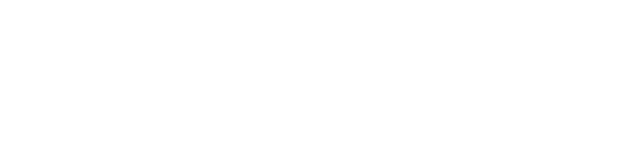
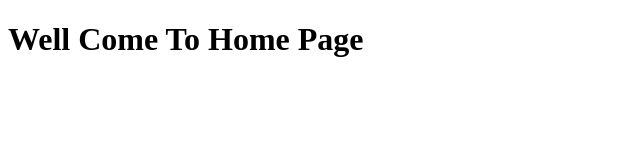
Before and after one commit to nikhil-bacancy/First-App-In-Node-Js, a plain HTML site: page home.html in a window 1280 px wide. Shown: the whole page, without its empty margins (0-640 px from the left). Drawn offline with Linux system fonts and the light colour scheme.

Commit message:
Simple Page Redirection With Content

```diff
--- a/home.html
+++ b/home.html
@@ -4,6 +4,6 @@
 	<title>Home Page</title>
 </head>
 <body>
-	<label></label>
+	<h1>Well Come To Home Page </h1>
 </body>
 </html>
```
